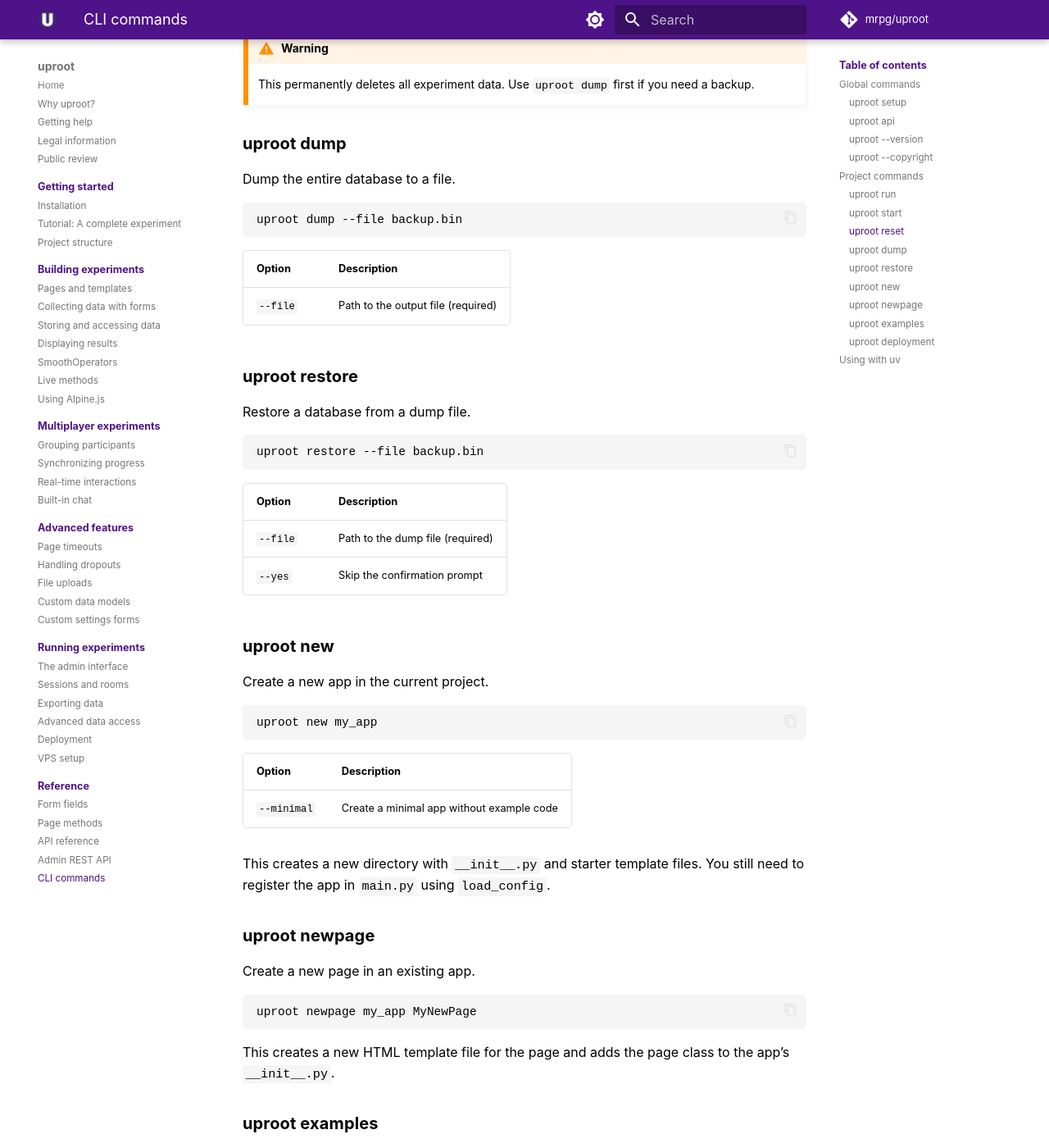
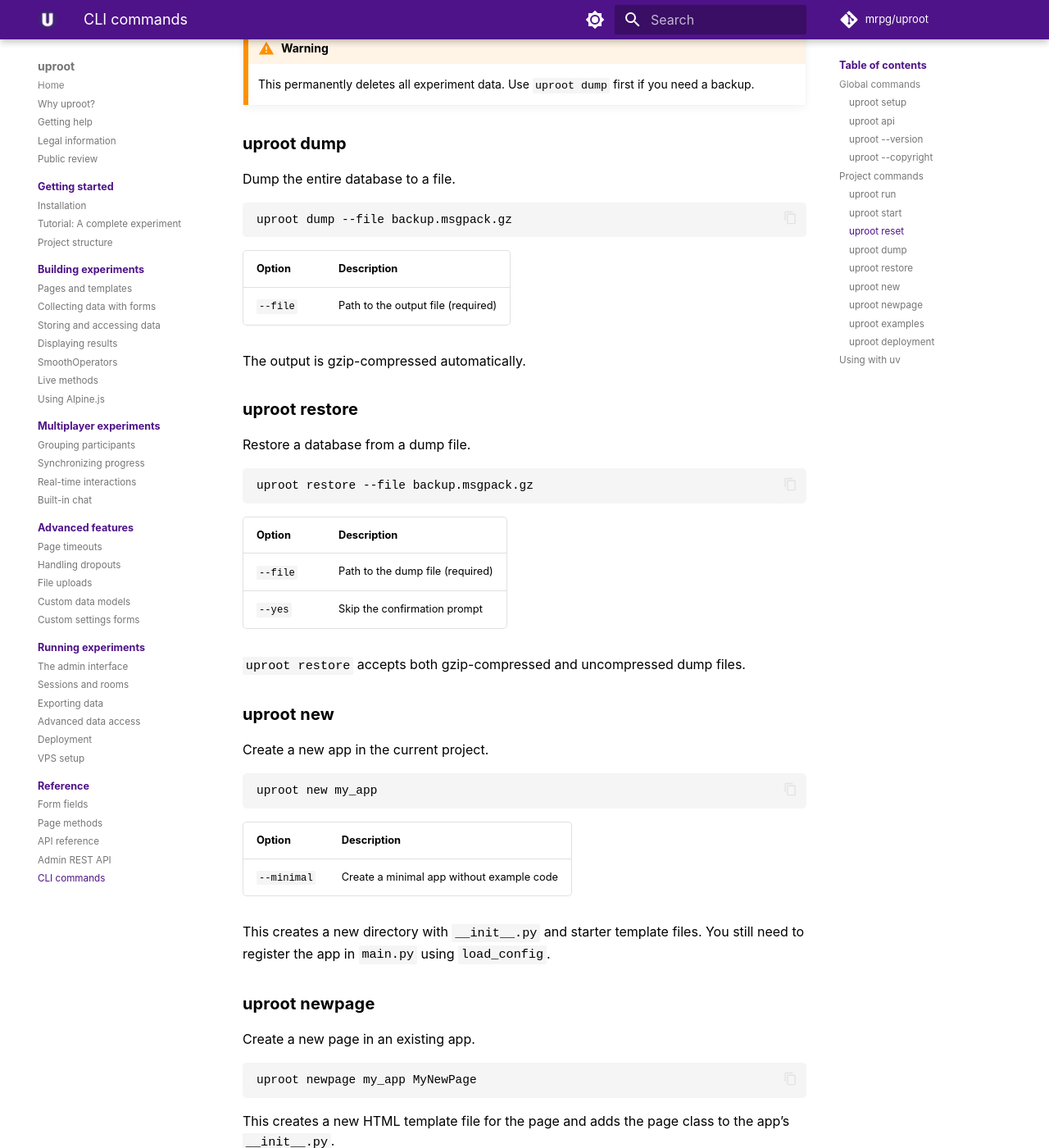
Before and after one commit to mrpg/uproot-docs, an MkDocs documentation site: the page built from docs/reference/cli.md, in a window 1280 px wide and 1400 px high, scrolled down 3096 px. Shown: the whole window at 82% size. Built offline with MkDocs 1.6.1 and Material for MkDocs 9.7.7, drawn with Linux system fonts in a browser that asks for light colours; some web fonts are replaced; comment, search, counter and statistics services are not loaded; some of the changed text lies outside the part shown.

Commit message:
Document gzip-compressed dumps

````diff
--- a/docs/reference/cli.md
+++ b/docs/reference/cli.md
@@ -115,25 +115,29 @@ uproot reset
 Dump the entire database to a file.
 
 ```bash
-uproot dump --file backup.bin
+uproot dump --file backup.msgpack.gz
 ```
 
 | Option | Description |
 |--------|-------------|
 | `--file` | Path to the output file (required) |
 
+The output is gzip-compressed automatically.
+
 ### uproot restore
 
 Restore a database from a dump file.
 
 ```bash
-uproot restore --file backup.bin
+uproot restore --file backup.msgpack.gz
 ```
 
 | Option | Description |
 |--------|-------------|
 | `--file` | Path to the dump file (required) |
 | `--yes` | Skip the confirmation prompt |
+
+`uproot restore` accepts both gzip-compressed and uncompressed dump files.
 
 ### uproot new
 
@@ -184,5 +188,5 @@ If you are using uv (recommended), prefix commands with `uv run`:
 ```bash
 uv run uproot run
 uv run uproot new my_app
-uv run uproot dump --file backup.bin
+uv run uproot dump --file backup.msgpack.gz
 ```
````
Also changed, not shown: docs/reference/admin-api.md (+2 -2 lines), docs/running/export-advanced.md (+2 -2 lines).
